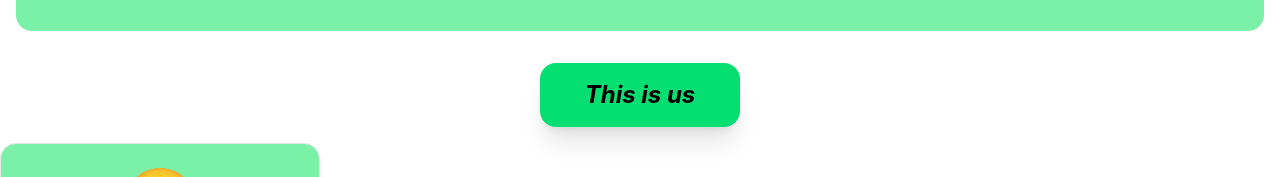
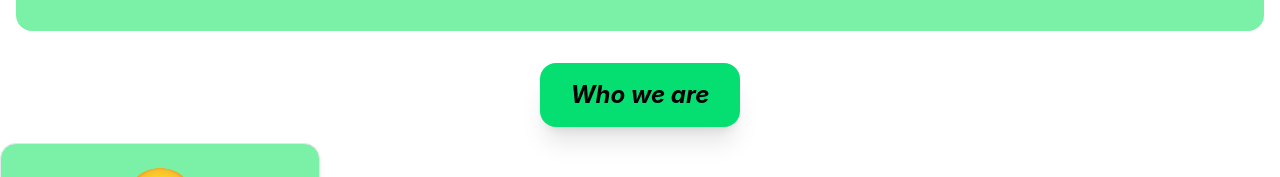
Before and after one commit to yunnimeomeo/final-project-, a React (Vite) app in the folder my-first-react-app/: page /about in a window 1280 px wide. Shown: the part 169-346 px from the top of the page. Built offline with nearby package versions, Linux system fonts and the light colour scheme.

Commit message:
pulling updates

```diff
--- a/my-first-react-app/src/pages/About.jsx
+++ b/my-first-react-app/src/pages/About.jsx
@@ -5,7 +5,7 @@ function About() {
     return (
     <div>
 
-      <Title myTitle="About us" mySubtitle="This is us" />
+      <Title myTitle="About us" mySubtitle="Who we are" />
           <AboutMeCard
           name = "Yunni Nguyen"
   bio = "I like Cat."
```
